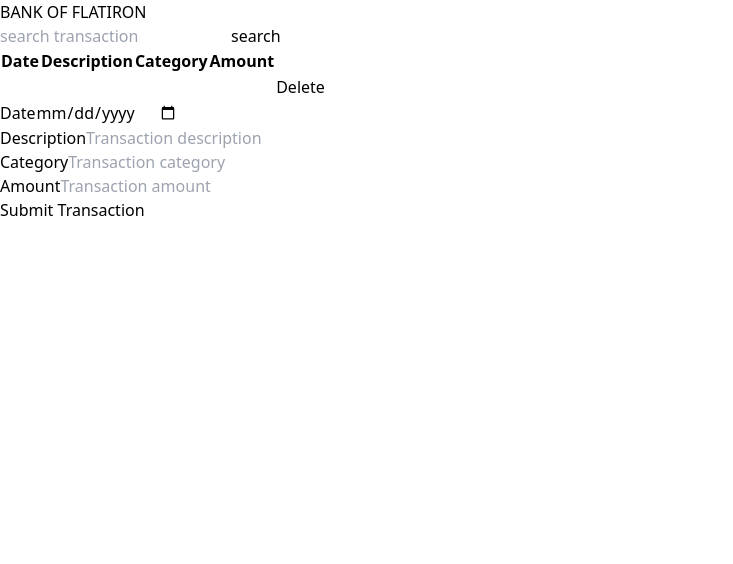
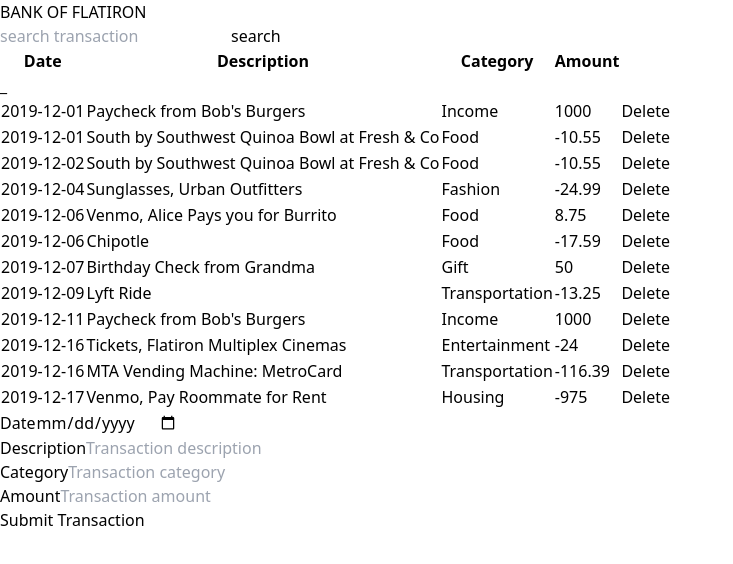
Before and after one commit to keelann95/Bank-of-Flatiron, a React (Vite) app: page / in a window 1280 px wide. Shown: the top 564 px of the page, without its empty margins (0-733 px from the left). Built offline with nearby package versions, Linux system fonts and the light colour scheme; data requests are answered from the project's data file.

Commit message:
fetches data from the json file to display in the Overview component and uncomments unneccessary code from submit combonent

```diff
--- a/src/components/Overview.jsx
+++ b/src/components/Overview.jsx
@@ -1,6 +1,19 @@
 // import React from 'react'
 
+import { data } from "autoprefixer"
+import { useEffect, useState } from "react"
+
 const Overview = () => {
+
+  const [transactions, setTransactions] = useState([])
+
+  useEffect(()=>{
+    fetch("http://localhost:3005/transactions")
+    .then(res => res.json())
+    .then((transactions) => setTransactions(transactions))
+  },[])
+
+
   return (
     <>
     <div className='text-red-50  flex  justify-center  '>
@@ -14,11 +27,14 @@ const Overview = () => {
             </tr>
         </thead>
         <tbody>
+
+        _{transactions.map((transaction)=>
+          <>
             <tr>
-                <td></td>
-                <td></td>
-                <td></td>
-                <td></td>
+                <td>{transaction.date}</td>
+                <td>{transaction.description}</td>
+                <td>{transaction.category}</td>
+                <td>{transaction.amount}</td>
                 <td>
               <button
                 className='bg-red-500 hover:bg-yellow-600 transition duration-[0.7s] ease-in-out text-white font-bold py-2 px-4 rounded'
@@ -28,6 +44,8 @@ const Overview = () => {
               </button>
             </td>
             </tr>
+            </>
+            )}
         </tbody>
      </table>
     </div>
--- a/src/components/Submit.jsx
+++ b/src/components/Submit.jsx
@@ -1,4 +1,4 @@
-import React from 'react'
+// import React from 'react'
 
 const Submit = () => {
   return (<>
```
